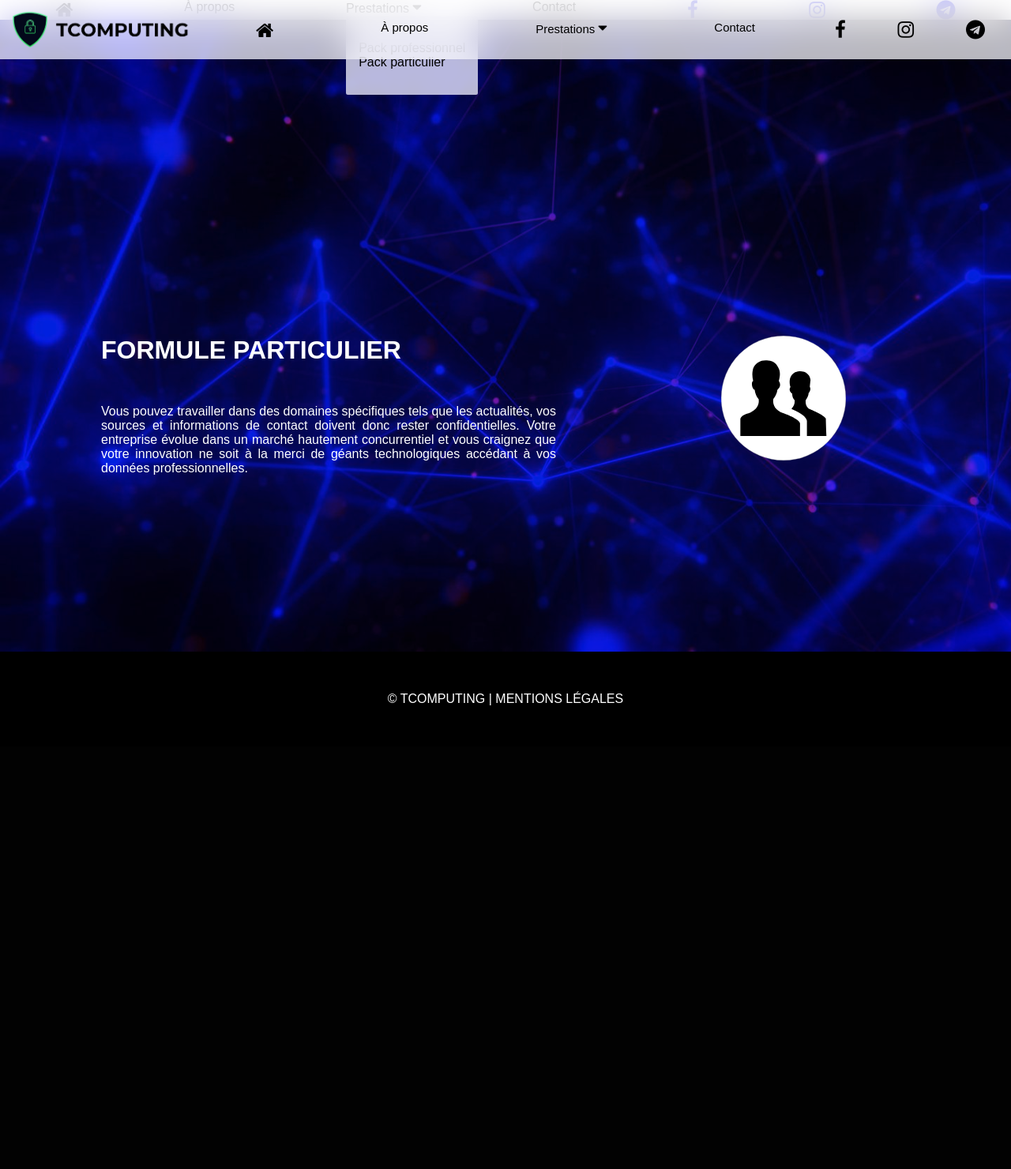
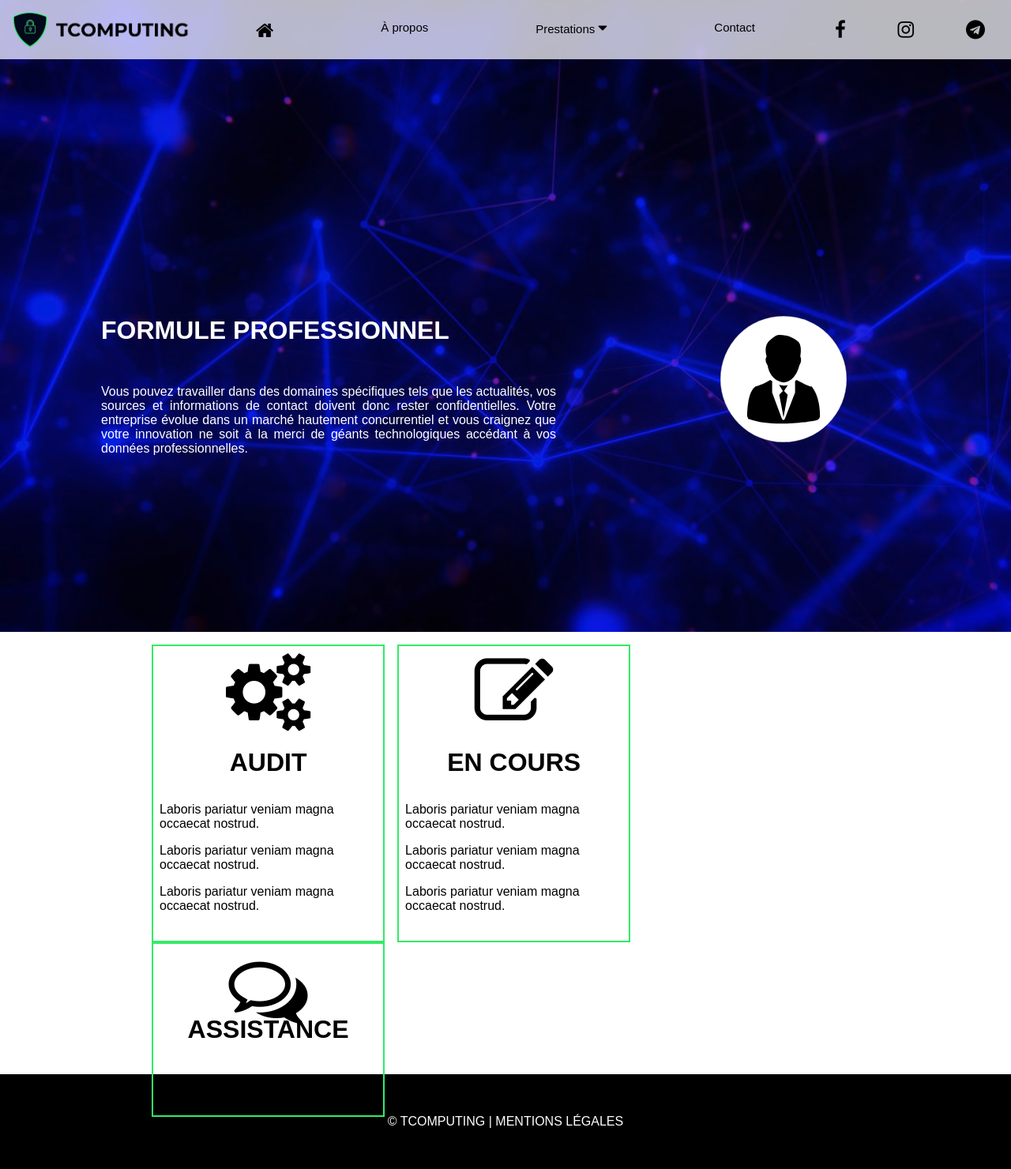
Before and after one commit to Rassac/fil-rouge, a PHP site: page /formule-professionnel.php in a window 1280 px wide. Shown: the whole page at 79% size. Before the commit the page ends 893 px from the top, so only its background shows below. Run offline with PHP 8.4, Linux system fonts and the light colour scheme.

Commit message:
Ajout de la formule pro

```diff
--- a/css/style.css
+++ b/css/style.css
@@ -2,10 +2,7 @@
 	padding: 0;
 	margin: 0;
 	box-sizing: border-box;
-}
-
-body {
-	font-family: sans-serif;
+	font-family: Arial, Helvetica, sans-serif;
 }
 
 :root {
@@ -33,6 +31,10 @@ header {
 }
 
 #btn-menu-burger {
+	display: none;
+}
+
+#menu-burger {
 	display: none;
 }
 
@@ -78,7 +80,6 @@ nav {
 #sous li a {
 	text-decoration: none;
 	color: black;
-	padding: 10px 0 10px 0;
 }
 
 .social {
@@ -320,6 +321,17 @@ textarea {
 	color: white;
 }
 
+.fond-pro {
+	display: flex;
+	height: 100vh;
+	background-color: var(--main-color);
+	background-image: url(../img/external.jpg);
+	background-blend-mode: multiply;
+	background-attachment: fixed;
+	background-size: cover;
+	color: white;
+}
+
 .formule-particulier {
 	color: #fff;
 	flex: 1;
@@ -328,7 +340,19 @@ textarea {
 	text-align: justify;
 }
 
+.formule-pro {
+	color: #fff;
+	flex: 1;
+	margin-top: 50vh;
+	margin-left: 10vw;
+	text-align: justify;
+}
+
 .formule-particulier h1 {
+	margin-bottom: 2rem;
+}
+
+.formule-pro h1 {
 	margin-bottom: 2rem;
 }
 
@@ -341,7 +365,20 @@ textarea {
 	height: 10rem;
 }
 
+.formule-pro-btn {
+	color: #fff;
+	flex: 1;
+	margin-top: 50vh;
+	justify-content: center;
+	text-align: center;
+	height: 10rem;
+}
+
 .formule-particulier-btn img {
+	height: 100%;
+}
+
+.formule-pro-btn img {
 	height: 100%;
 }
 
@@ -352,11 +389,31 @@ textarea {
 	padding: 1rem;
 }
 
+.section-pro {
+	display: flex;
+	flex-wrap: wrap;
+	height: 35rem;
+	padding: 1rem;
+}
+
 .section-particulier li {
 	font-size: 1rem;
 }
 
+.section-pro li {
+	font-size: 1rem;
+}
+
 .div-particulier {
+	width: 31.8%;
+	margin-left: 1rem;
+	padding: 0.5rem;
+	display: flex;
+	flex-wrap: wrap;
+	border: 2px solid var(--color-green);
+}
+
+.div-pro {
 	width: 31.8%;
 	margin-left: 1rem;
 	padding: 0.5rem;
--- a/formule-professionnel.php
+++ b/formule-professionnel.php
@@ -14,18 +14,51 @@
 
 <body>
   <?php include 'inc/header.php'; ?>
-  <div class="fond-particulier">
-    <div class="formule-particulier">
-      <h1>FORMULE PARTICULIER</h1><br>
+  <div class="fond-pro">
+    <div class="formule-pro">
+      <h1>FORMULE PROFESSIONNEL</h1><br>
       <p>Vous pouvez travailler dans des domaines spécifiques tels que les actualités, vos sources et informations de contact doivent donc rester confidentielles. Votre entreprise évolue dans un marché hautement concurrentiel et vous craignez que votre innovation ne soit à la merci de géants technologiques accédant à vos données professionnelles.</p>
     </div>
-    <div class="formule-particulier-btn">
-      <img src="img/particulier.svg" alt="Icone particulier">
+    <div class="formule-pro-btn">
+      <img src="img/professionnel.svg" alt="Icone particulier">
     </div>
   </div>
 
   <main>
-
+    <section class="section-pro">
+      <div class="div-pro">
+        <div class="div-img"><i class="fa fa-cogs" style="font-size:100px"></i></div>
+        <div class="div-contenu">
+          <h2>AUDIT</h2>
+          <ul>
+            <li>Laboris pariatur veniam magna occaecat nostrud.</li>
+            <li>Laboris pariatur veniam magna occaecat nostrud.</li>
+            <li>Laboris pariatur veniam magna occaecat nostrud.</li>
+          </ul>
+        </div>
+      </div>
+      <div class="div-pro">
+        <div class="div-img"><i class="fa fa-edit" style="font-size:100px"></i></div>
+        <div class="div-contenu">
+          <h2>EN COURS</h2>
+          <ul>
+            <li>Laboris pariatur veniam magna occaecat nostrud.</li>
+            <li>Laboris pariatur veniam magna occaecat nostrud.</li>
+            <li>Laboris pariatur veniam magna occaecat nostrud.</li>
+          </ul>
+        </div>
+      </div>
+      <div class="div-pro">
+        <div class="div-img"><i class="fa fa-comments-o" style="font-size:100px"></i></div>
+        <div class="div-contenu">
+          <h2>ASSISTANCE</h2>
+        </div>
+      </div>
+      <!-- <div class="div-pro">
+        <div class="div-img"></div>
+        <div class="div-contenu"></div>
+      </div> -->
+    </section>
   </main>
   <?php include 'inc/footer.php'; ?>
 
--- a/inc/header.php
+++ b/inc/header.php
@@ -8,8 +8,8 @@
       <li><a href="about.php" class="nav-link">À propos</a></li>
       <li><a class="nav-link deroulant">Prestations <i class="fa fa-caret-down" id="prestations" style=" font-size:19px"></i></a>
         <ul id="sous">
-          <li><a href="">Pack professionnel </a></li>
-          <li><a href="formule-particulier.php">Pack particulier</a></li>
+          <li><a href="formule-professionnel.php">Formule professionnel</a></li>
+          <li><a href="formule-particulier.php">Formule particulier</a></li>
         </ul>
       </li>
       <li><a href="contact.php" class="nav-link">Contact</a></li>
@@ -29,8 +29,8 @@
     <li><a href="about.php" class="nav-link">À propos</a></li>
     <li><a class="nav-link deroulant">Prestations <i class="fa fa-caret-down" id="prestations" style=" font-size:19px"></i></a>
       <ul id="sous">
-        <li><a href="#">Pack professionnel </a></li>
-        <li><a href="formule-particulier.php">Pack particulier</a></li>
+        <li><a href="#">Formulme professionnel </a></li>
+        <li><a href="formule-particulier.php">Formule particulier</a></li>
       </ul>
     </li>
     <li><a href="contact.php" class="nav-link">Contact</a></li>
```
Also changed, not shown: other parts of css/style.css (+40 -0 lines), README.md.
